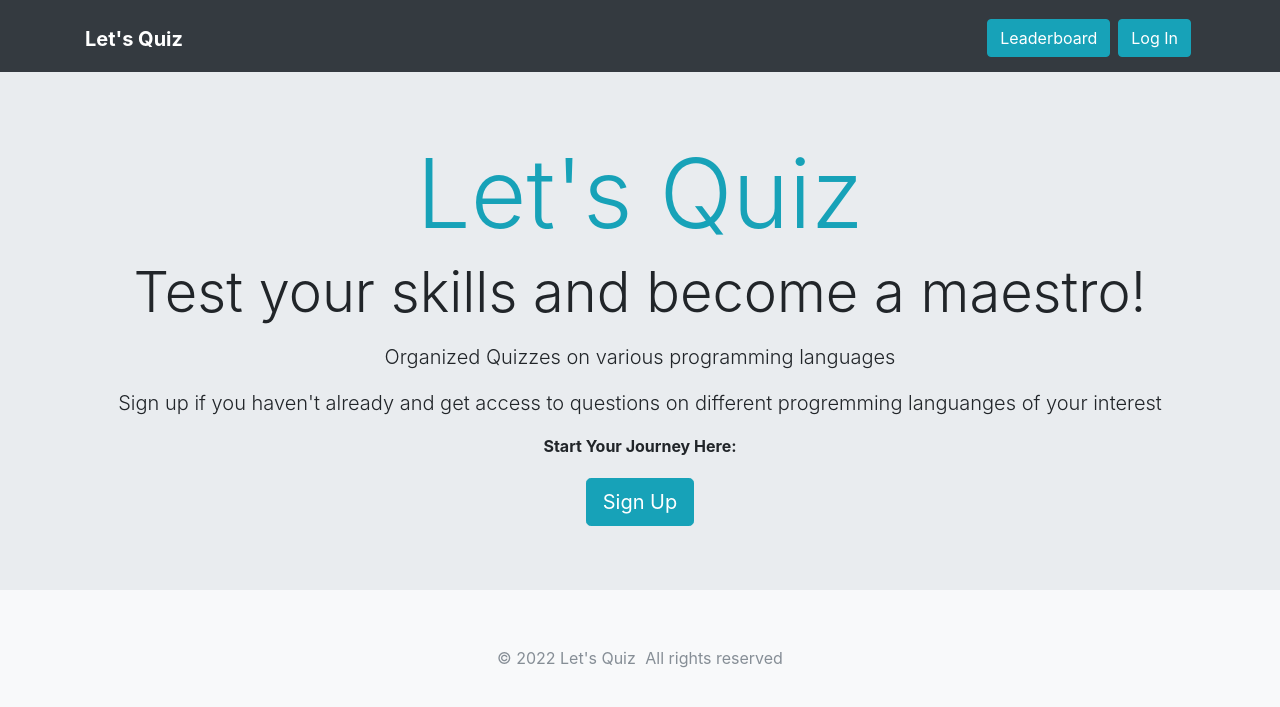
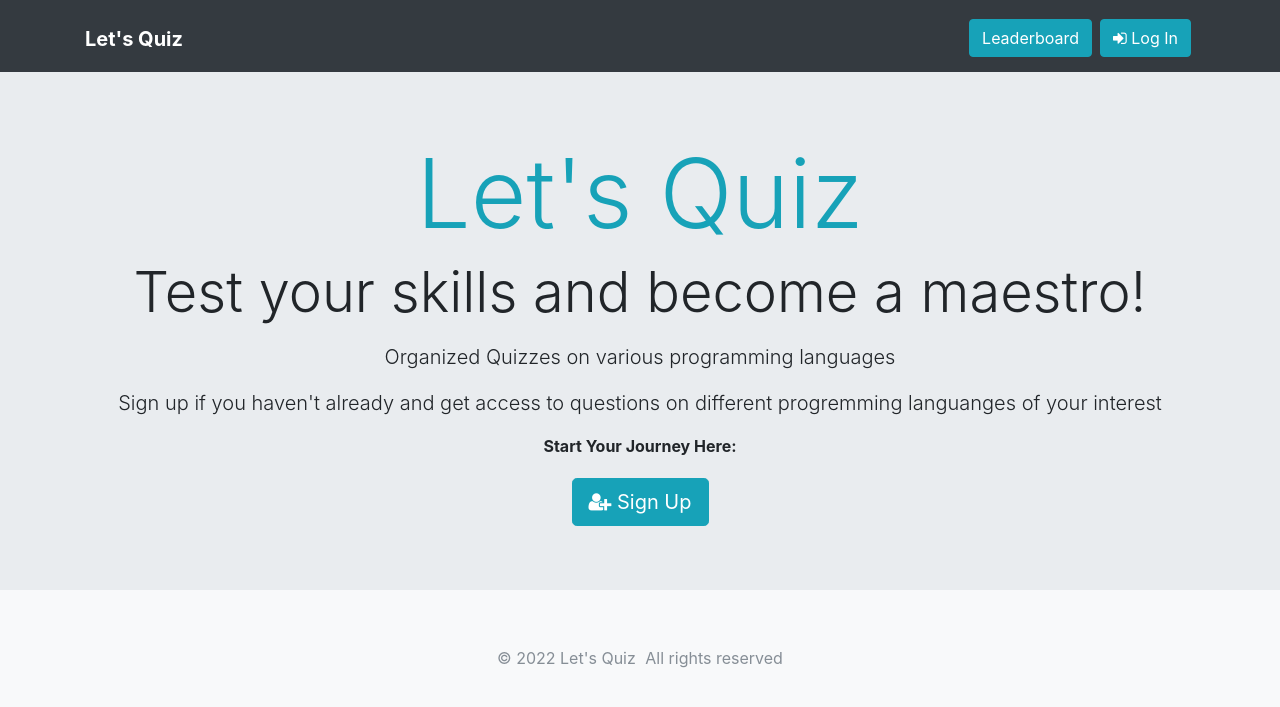
Before and after one commit to George-Gichuru/lets_quiz, a Django app: page / in a window 1280 px wide. Shown: the top 707 px of the page. Run offline with Django 4.2, Linux system fonts and the light colour scheme; some libraries are stand-ins or nearby versions.

Commit message:
fixed typos and bugs

```diff
--- a/lets_quiz/settings.py
+++ b/lets_quiz/settings.py
@@ -11,6 +11,8 @@ https://docs.djangoproject.com/en/4.1/ref/settings/
 """
 
 from pathlib import Path
+
+import os
 
 # Build paths inside the project like this: BASE_DIR / 'subdir'.
 BASE_DIR = Path(__file__).resolve().parent.parent
@@ -56,7 +58,9 @@ ROOT_URLCONF = 'lets_quiz.urls'
 TEMPLATES = [
     {
         'BACKEND': 'django.template.backends.django.DjangoTemplates',
-        'DIRS': [],
+        'DIRS': [
+            os.path.join(BASE_DIR, 'quiz/templates')
+        ],
         'APP_DIRS': True,
         'OPTIONS': {
             'context_processors': [
--- a/templates/base.html
+++ b/quiz/templates/base.html
@@ -9,6 +9,11 @@
 
     <link rel="stylesheet" href="https://maxcdn.bootstrapcdn.com/bootstrap/4.0.0-beta.2/css/bootstrap.min.css" integrity="sha384-PsH8R72JQ3SOdhVi3uxftmaW6Vc51MKb0q5P2rRUpPvrszuE4W1povHYgTpBfshb" crossorigin="anonymous">
     <link href="https://fonts.googleapis.com/css2?family=Poppins:wght@200&display=swap" rel="stylesheet">
+    <link href="https://fonts.googleapis.com/css?family=Open+Sans|Rubik" rel="stylesheet">
+
+    <link rel="stylesheet" href="https://maxcdn.bootstrapcdn.com/font-awesome/4.7.0/css/font-awesome.min.css">
+    <link href="https://fonts.googleapis.com/css?family=Open+Sans|Rubik" rel="stylesheet">
+
 
     <link rel="stylesheet" href="{% static 'css/main.css' %}">
     {% block css %}
@@ -34,7 +39,7 @@
                 {% if not request.user.is_active %}
                 <a href="{%url 'quiz:leaderboard' %}" class="btn btn-info mt-1 mx-1">Leaderboard</a>
                 <a href="{%url 'quiz:login' %}" class="btn btn-info mt-1 mx-1">
-                    <i class="fa-thin fa-arrow-right-to-bracket" aria-hidden="true"></i>
+                    <i class="fa fa-sign-in" aria-hidden="true"></i>
                     Log In
                 </a>
 
--- a/templates/quiz/home.html
+++ b/quiz/templates/quiz/home.html
@@ -15,9 +15,10 @@
         <p><strong>Start Your Journey Here: </strong></p>
 
         <a href="{% url 'quiz:register' %}" class="btn btn-lg btn-info mt-1">
-            <i class="fa-thin fa-arrow-right-to-bracket" aria-hidden="true"></i>
+            <i class="fa fa-user-plus" aria-hidden="true"></i>
             Sign Up
         </a>
+
 
         {% else %}
 
--- a/quiz/urls.py
+++ b/quiz/urls.py
@@ -9,7 +9,7 @@ urlpatterns = [
     path('user-home/', views.user_home, name='user_home'),
     path('play/', views.play, name='play'),
     path('leaderboard/', views.leaderboard, name='leaderboard'),
-    path('submission-result/(?P<attempted_question_pk>/)',
+    path('submission-result/(<attempted_question_pk>/)',
          views.submission_result, name='submission_result'),
     path('login/', views.login_view, name='login'),
     path('logout/', views.login_view, name='logout'),
--- a/quiz/views.py
+++ b/quiz/views.py
@@ -20,6 +20,7 @@ def user_home(request):
     return render(request, 'quiz/user_home.html', context=context)
 
 
+@login_required()
 def leaderboard(request):
     top_quiz_profiles = QuizProfile.objects.order_by('-total_score')[:500]
     total_count = top_quiz_profiles.count()
```
Also changed, not shown: db.sqlite3, quiz/migrations/0001_initial.py (added), quiz/templates/admin/base_site.html (renamed from templates/admin/base_site.html), quiz/templates/quiz/error_404.html (renamed from templates/quiz/error_404.html), quiz/templates/quiz/error_500.html (renamed from templates/quiz/error_500.html), quiz/templates/quiz/leaderboard.html (renamed from templates/quiz/leaderboard.html), quiz/templates/quiz/login.html (renamed from templates/quiz/login.html), quiz/templates/quiz/play.html (renamed from templates/quiz/play.html), quiz/templates/quiz/registration.html (renamed from templates/quiz/registration.html), quiz/templates/quiz/submission_result.html (renamed from templates/quiz/submission_result.html), quiz/templates/quiz/user_home.html (renamed from templates/quiz/user_home.html).
